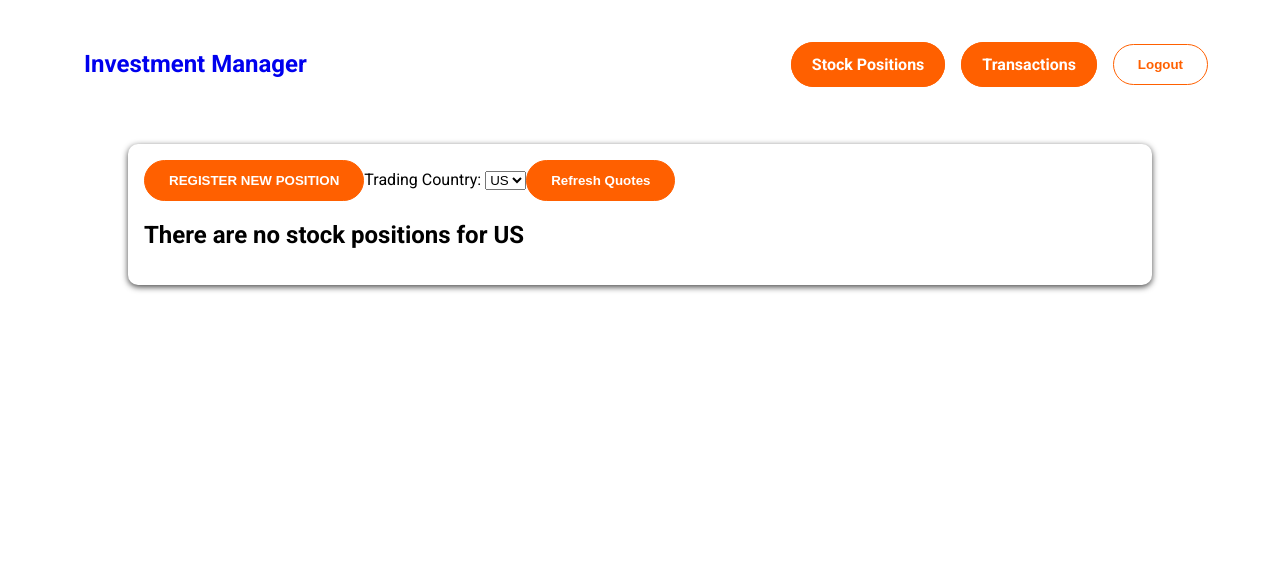
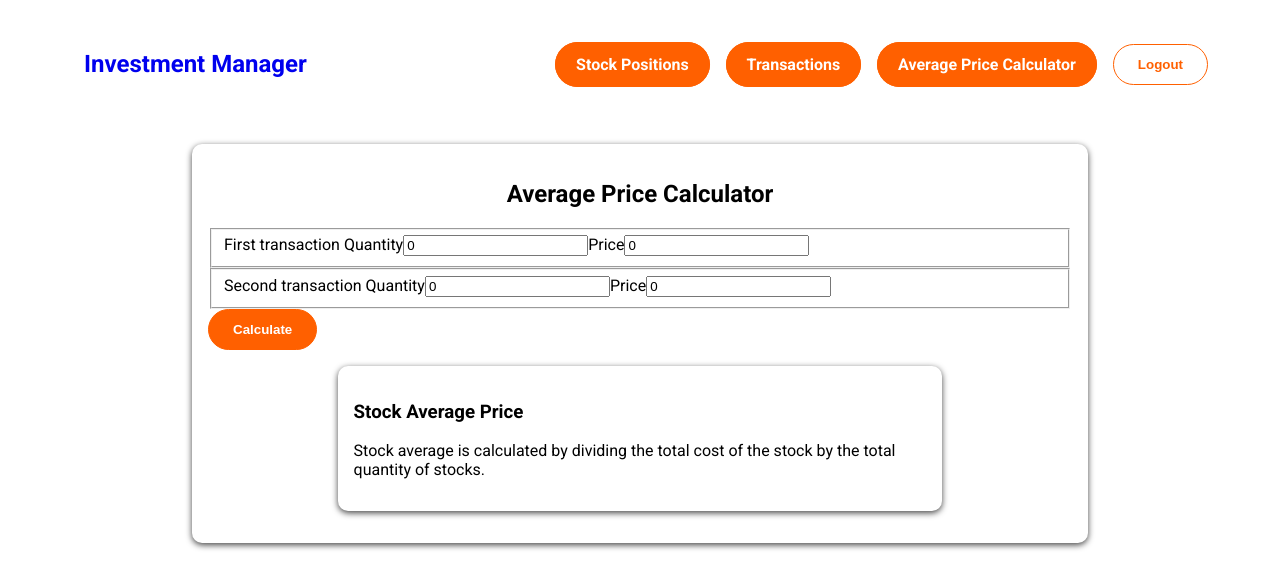
Before and after one commit to leonardo-pinto/investment-manager, a Vue app in the folder client/: page /avg-price-calculator in a window 1280 px wide. Before the commit this address led to /stock-positions. Shown: the top 588 px of the page. Built offline with nearby package versions, Linux system fonts and the light colour scheme; no server answers; sample sign-in values are in the browser's storage.

Commit message:
feat(AveragePriceCalculator): add AveragePriceCalculator view

```diff
--- a/client/src/layout/TheHeader.vue
+++ b/client/src/layout/TheHeader.vue
@@ -18,6 +18,11 @@
           <BaseButton link to="/transactions">Transactions</BaseButton>
         </li>
         <li>
+          <BaseButton link to="/avg-price-calculator"
+            >Average Price Calculator</BaseButton
+          >
+        </li>
+        <li>
           <BaseButton @click="logout" mode="outline">Logout</BaseButton>
         </li>
       </ul>
@@ -36,7 +41,7 @@ const isAuth = computed<boolean>(() => store.getters['auth/isAuthenticated']);
 
 const logout = () => {
   store.dispatch('auth/logout');
-  router.replace('/');
+  router.replace('/login');
 };
 </script>
 
--- a/client/src/middlewares/checkAuth.ts
+++ b/client/src/middlewares/checkAuth.ts
@@ -8,7 +8,9 @@ export default function checkAuth(
   if (requiresAuth && !isAuth) {
     next('/login');
   } else if (!requiresAuth && isAuth) {
-    next('/stock-positions');
+    // for the case when user in logged in
+    // and tries to manually go to login/register view
+    next('/');
   } else {
     next();
   }
--- a/client/src/router/index.ts
+++ b/client/src/router/index.ts
@@ -18,24 +18,15 @@ const router = createRouter({
   routes: [
     {
       path: '/',
-      component: () => import('../views/AuthLogin.vue'),
-      meta: {
-        requiresAuth: false,
-      },
+      redirect: '/stock-positions',
     },
     {
       path: '/login',
       component: () => import('../views/AuthLogin.vue'),
-      meta: {
-        requiresAuth: false,
-      },
     },
     {
       path: '/register',
       component: () => import('../views/AuthRegister.vue'),
-      meta: {
-        requiresAuth: false,
-      },
     },
     {
       path: '/stock-positions',
@@ -47,6 +38,13 @@ const router = createRouter({
     {
       path: '/transactions',
       component: () => import('../views/Transactions.vue'),
+      meta: {
+        requiresAuth: true,
+      },
+    },
+    {
+      path: '/avg-price-calculator',
+      component: () => import('../views/AveragePriceCalculator.vue'),
       meta: {
         requiresAuth: true,
       },
--- /dev/null
+++ b/client/src/views/AveragePriceCalculator.vue
@@ -0,0 +1,90 @@
+<template>
+  <BaseCard cardWidth="70%">
+    <h2>Average Price Calculator</h2>
+    <div>
+      <form @submit.prevent="doAverageCalculation">
+        <fieldset>
+          First transaction
+          <label for="firstQuantity">Quantity</label>
+          <input
+            type="number"
+            min="1"
+            id="firstQuantity"
+            v-model="firstQuantity"
+          />
+
+          <label for="firstPrice">Price</label>
+          <input
+            type="number"
+            min="0.01"
+            step=".01"
+            id="firstPrice"
+            v-model="firstPrice"
+          />
+        </fieldset>
+
+        <fieldset>
+          Second transaction
+          <label for="secondQuantity">Quantity</label>
+          <input
+            type="number"
+            min="1"
+            id="secondQuantity"
+            v-model="secondQuantity"
+          />
+
+          <label for="secondPrice">Price</label>
+          <input
+            type="number"
+            min="0.01"
+            step=".01"
+            id="secondPrice"
+            v-model="secondPrice"
+          />
+        </fieldset>
+        <BaseButton>Calculate</BaseButton>
+      </form>
+    </div>
+    <BaseCard cardWidth="70%">
+      <h3>Stock Average Price</h3>
+      <div v-if="averagePrice.length">
+        <p>Average price: ${{ averagePrice }}</p>
+        <p>Total Quantity: {{ totalQuantity }}</p>
+      </div>
+      <p>
+        Stock average is calculated by dividing the total cost of the stock by
+        the total quantity of stocks.
+      </p>
+    </BaseCard>
+  </BaseCard>
+</template>
+
+<script setup lang="ts">
+import { ref, computed } from 'vue';
+import { calculateAveragePrice } from '../common/helpers/stockMetrics';
+
+const firstQuantity = ref<number>(0);
+const firstPrice = ref<number>(0);
+const secondQuantity = ref<number>(0);
+const secondPrice = ref<number>(0);
+const averagePrice = ref<string>('');
+
+function doAverageCalculation(): void {
+  averagePrice.value = calculateAveragePrice(
+    firstQuantity.value,
+    firstPrice.value,
+    secondQuantity.value,
+    secondPrice.value
+  );
+}
+
+const totalQuantity = computed<number>(
+  () => firstQuantity.value + secondQuantity.value
+);
+</script>
+
+<style scoped>
+h2 {
+  text-align: center;
+}
+</style>
```
